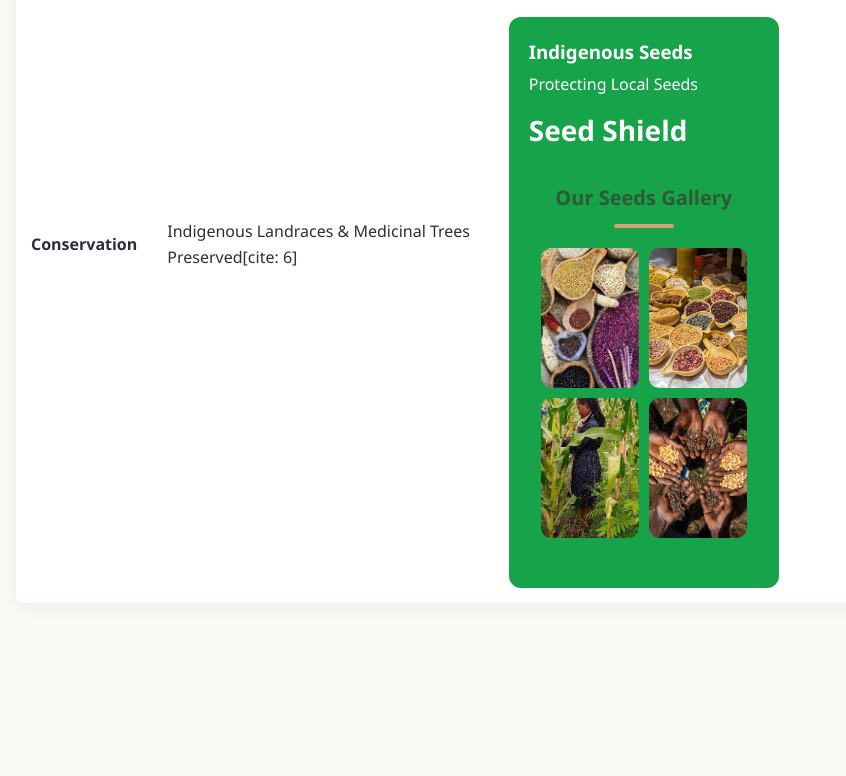
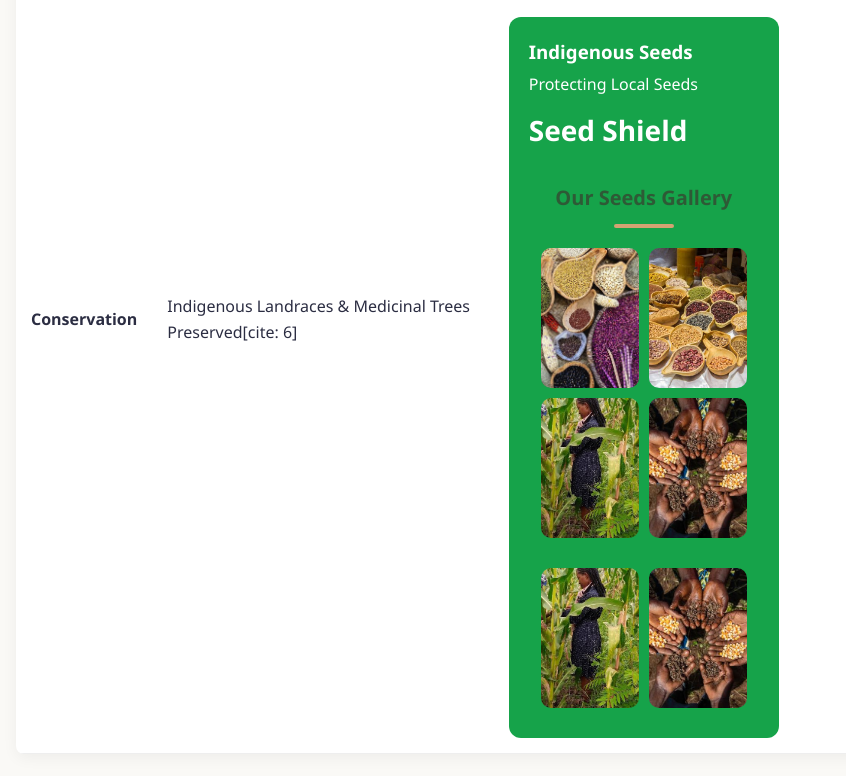
Before and after one commit to Abarindadominicsavio/Seed-Shield-Africa, a plain HTML site: page index.html in a window 1280 px wide. Shown: the part 1959-2735 px from the top of the page, without its empty margins (94-940 px from the left). Before the commit the page ends 2623 px from the top, so only its background shows below. Drawn offline with Linux system fonts and the light colour scheme.

Commit message:
Update index.html

```diff
--- a/index.html
+++ b/index.html
@@ -115,3 +115,7 @@
     <img src="images.jpg" style="width:100%; height:140px; object-fit:cover; border-radius:10px;" alt="Farm">
   </div>
 </section>
+<div style="display:grid; grid-template-columns:1fr 1fr; gap:10px; max-width:650px; margin:10px auto; padding:0 12px;">
+  <img src="images (3).jpg" style="width:100%; height:140px; object-fit:cover; border-radius:10px;" alt="Maize">
+  <img src="images.jpg" style="width:100%; height:140px; object-fit:cover; border-radius:10px;" alt="Farm">
+</div>
```
